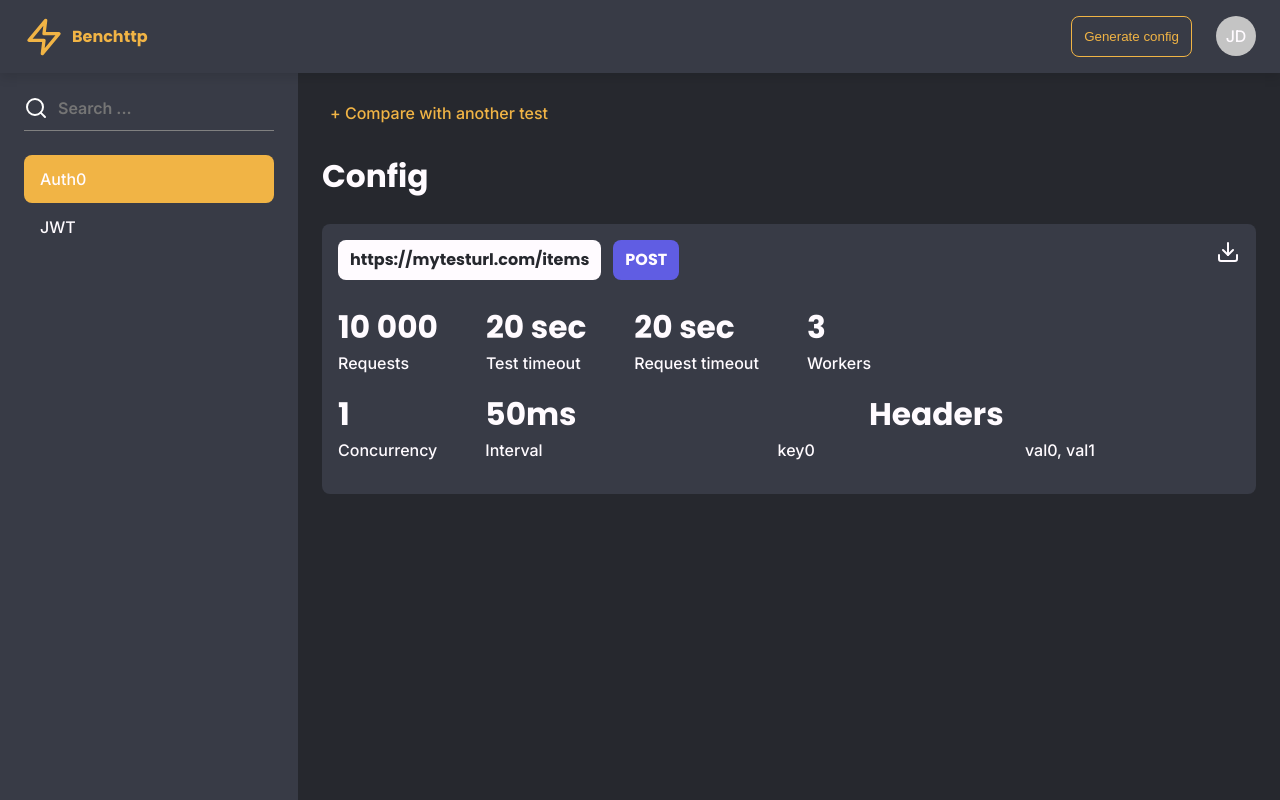
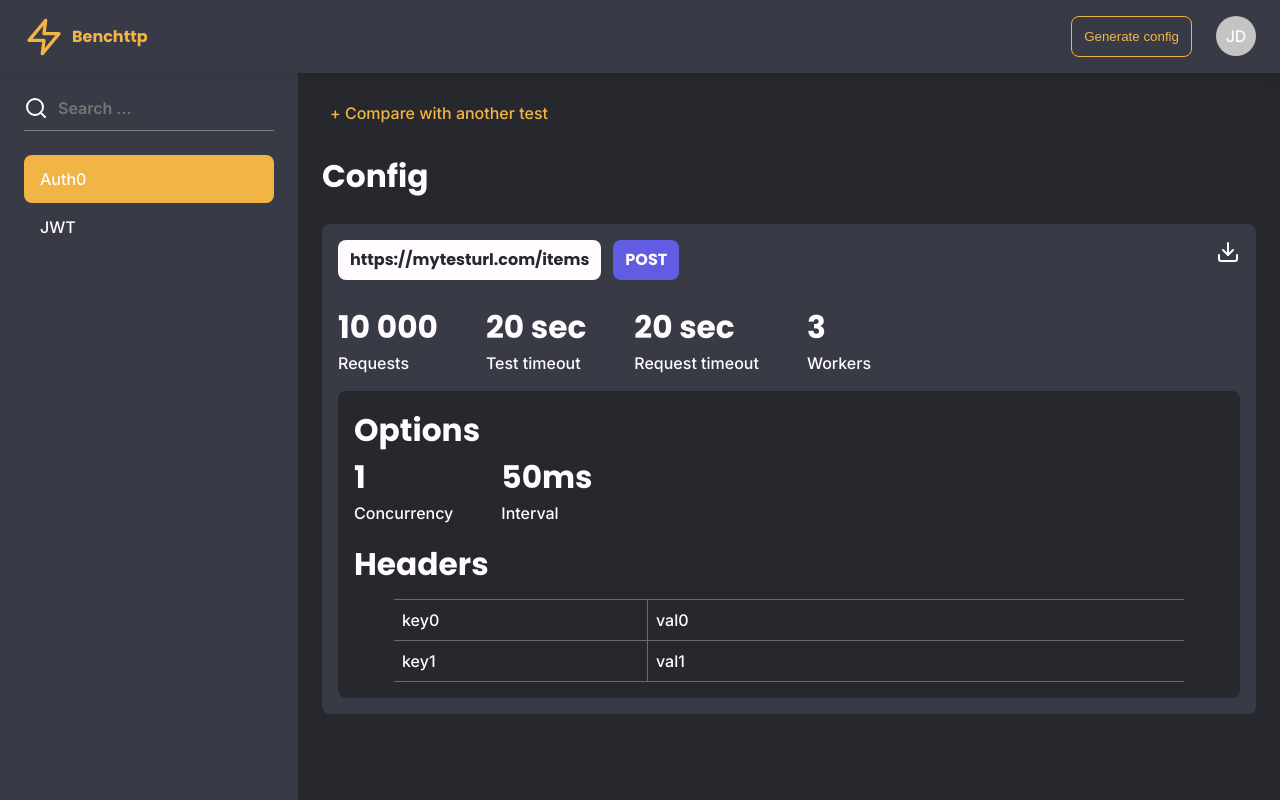
Before and after one commit to benchttp/webapp, a React (Create React App) app: page / in a window 1280 px wide. Both pictures are taken after a click on the element "See more config details". Built offline with nearby package versions, Linux system fonts and the light colour scheme.

Commit message:
feat: additionnal data and headers table

```diff
--- a/src/components/CardConfig/subcomponents/CardConfigContent/core/cardConfigContent.styles.ts
+++ b/src/components/CardConfig/subcomponents/CardConfigContent/core/cardConfigContent.styles.ts
@@ -1,8 +1,43 @@
+import { BORDER_RADIUS, COLORS, SPACINGS } from 'shared/style/constants'
 import styled from 'styled-components'
 
 export const StyledCardConfigContent = styled('div')`
+  background-color: ${COLORS.black};
+  padding: ${SPACINGS[3]};
+  border-radius: ${BORDER_RADIUS[1]};
+
   .cardConfigContentHeadersContainer {
     width: 100%;
-    text-align: center;
+  }
+
+  .headersListContainer {
+    flex-wrap: wrap;
+    flex-direction: column;
+    border-collapse: collapse;
+  }
+
+  tr {
+    border-top: 1px solid #6a6a6a;
+    border-left: none;
+    border-right: none;
+  }
+
+  tr:last-child {
+    border-bottom: 1px solid #6a6a6a;
+  }
+
+  keyValueCouple {
+    border-top: none;
+  }
+
+  .keyColumn {
+    width: 30%;
+    padding: ${SPACINGS[1]};
+    border-right: 1px solid #6a6a6a;
+  }
+
+  .valueColumn {
+    width: 60%;
+    padding: ${SPACINGS[1]};
   }
 `
--- a/src/components/CardConfig/subcomponents/CardConfigContent/index.tsx
+++ b/src/components/CardConfig/subcomponents/CardConfigContent/index.tsx
@@ -7,8 +7,31 @@ import { FontFamilies, FontSizes, FontWeights } from 'shared/style/constants'
 
 export const CardConfigContent: FC<IProps> = (props) => {
   const { className } = props
+
+  const headerContent = Object.entries({ key0: 'val0', key1: 'val1' })
+
+  const headersList = headerContent.map(([key, value], index) => {
+    return (
+      <tr key={index} className="f keyValueCouple">
+        <td className="keyColumn">
+          <Text>{key}</Text>
+        </td>
+        <td className="valueColumn">
+          <Text>{value}</Text>
+        </td>
+      </tr>
+    )
+  })
+
   return (
     <StyledCardConfigContent className={className || ''}>
+      <Text
+        font={FontFamilies.POPPINS}
+        weight={FontWeights.BOLD}
+        size={FontSizes.LARGE}
+      >
+        Options
+      </Text>
       <div className="f mb-3">
         <div className="mr-7">
           <Text
@@ -30,19 +53,19 @@ export const CardConfigContent: FC<IProps> = (props) => {
           </Text>
           <Text>Interval</Text>
         </div>
+      </div>
       <div className="cardConfigContentHeadersContainer">
         <Text
           font={FontFamilies.POPPINS}
           weight={FontWeights.BOLD}
           size={FontSizes.LARGE}
+          className="mb-2"
         >
           Headers
         </Text>
-          <div className="f pl-6 pr-6 f-jc-space-a">
-            <Text>key0</Text>
-            <Text>val0, val1</Text>
-          </div>
-        </div>
+        <table className="f pl-6 pr-6 f-jc-space-a headersListContainer">
+          <tbody>{headersList}</tbody>
+        </table>
       </div>
     </StyledCardConfigContent>
   )
```
Lines whose indentation alone changed are shown as unchanged.
